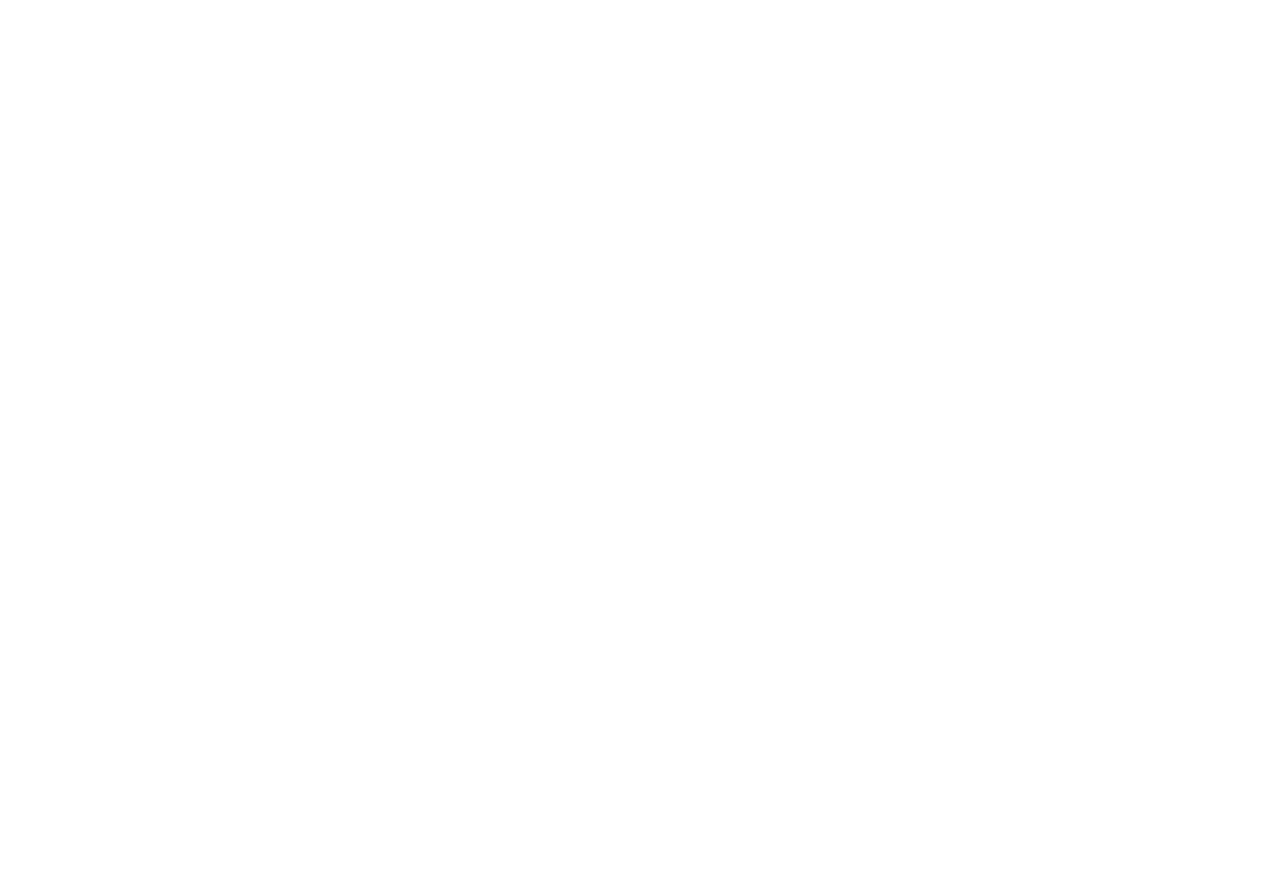
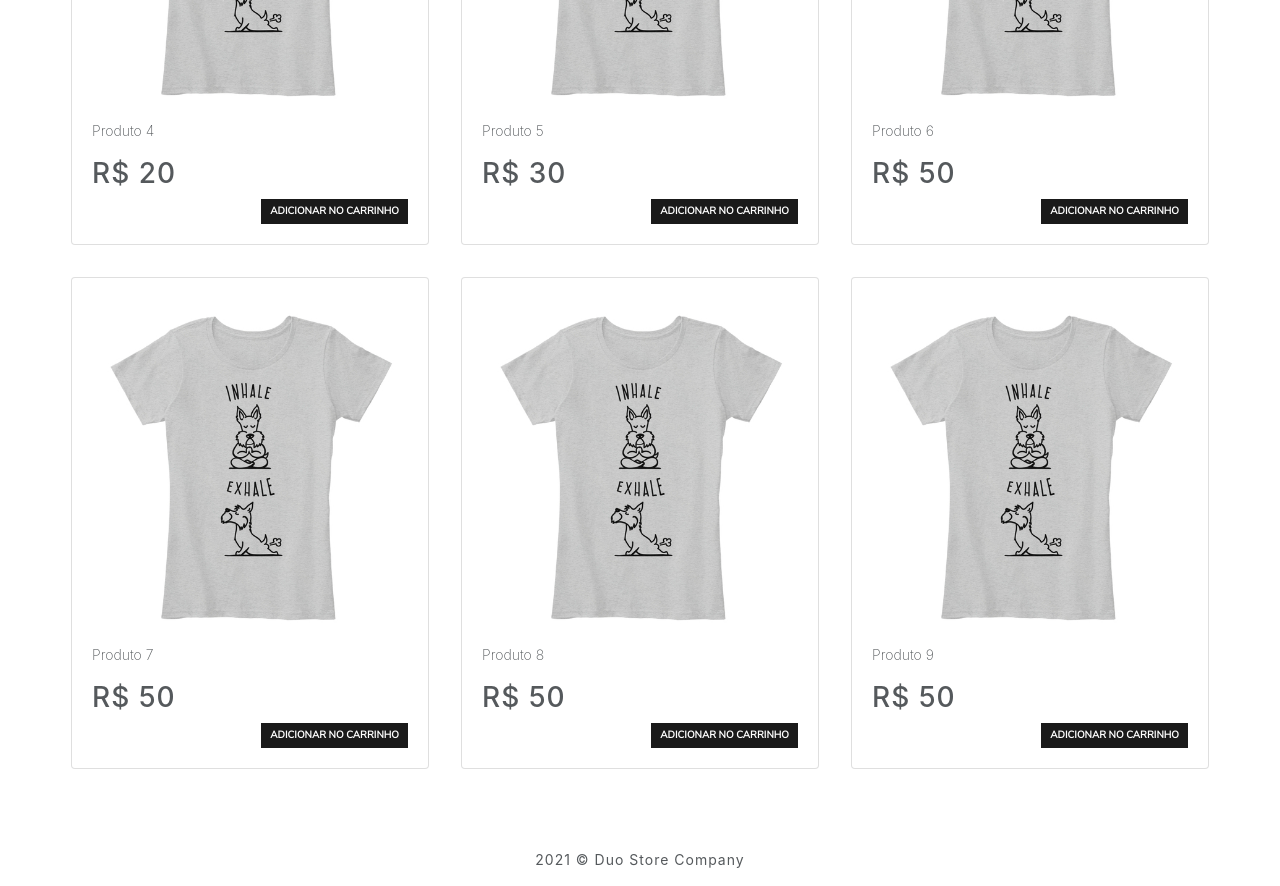
Before and after one commit to Brenw10/store, a React (Create React App) app: page / in a window 1280 px wide. Shown: the part 1040-1926 px from the top of the page. Before the commit the page ends 878 px from the top, so only its background shows below. Built offline with nearby package versions, Linux system fonts and the light colour scheme.

Commit message:
Adding more products

```diff
--- a/src/components/CartGrid.js
+++ b/src/components/CartGrid.js
@@ -14,12 +14,15 @@ function CartGrid() {
       <div>
         <div className="row no-gutters justify-content-center">
           <div className="col-sm-9 p-3">
-            {getQuantity() > 0 && products.map((value, i) => <CartItem key={i} product={value} />)}
             {
-              getQuantity() === 0 &&
-              <div className="p-3 text-center text-muted">
-                Seu carrinho esta vazio
-              </div>
+              getQuantity() > 0
+                ?
+                products.map((value, i) => <CartItem key={i} product={value} />)
+                :
+                <div className="p-3 text-center text-muted">
+                  Seu carrinho está vazio
+                </div>
+
             }
           </div>
           {
--- a/src/components/ProductGrid.js
+++ b/src/components/ProductGrid.js
@@ -20,6 +20,42 @@ function ProductGrid() {
       name: 'Produto 3',
       image: '/img/product-test.jpg',
       price: 70.00,
+    },
+    {
+      id: 4,
+      name: 'Produto 4',
+      image: '/img/product-test.jpg',
+      price: 20.00,
+    },
+    {
+      id: 5,
+      name: 'Produto 5',
+      image: '/img/product-test.jpg',
+      price: 30.00,
+    },
+    {
+      id: 6,
+      name: 'Produto 6',
+      image: '/img/product-test.jpg',
+      price: 50.00,
+    },
+    {
+      id: 7,
+      name: 'Produto 7',
+      image: '/img/product-test.jpg',
+      price: 50.00,
+    },
+    {
+      id: 8,
+      name: 'Produto 8',
+      image: '/img/product-test.jpg',
+      price: 50.00,
+    },
+    {
+      id: 9,
+      name: 'Produto 9',
+      image: '/img/product-test.jpg',
+      price: 50.00,
     },
   ];
   const [products] = useState(values);
```
